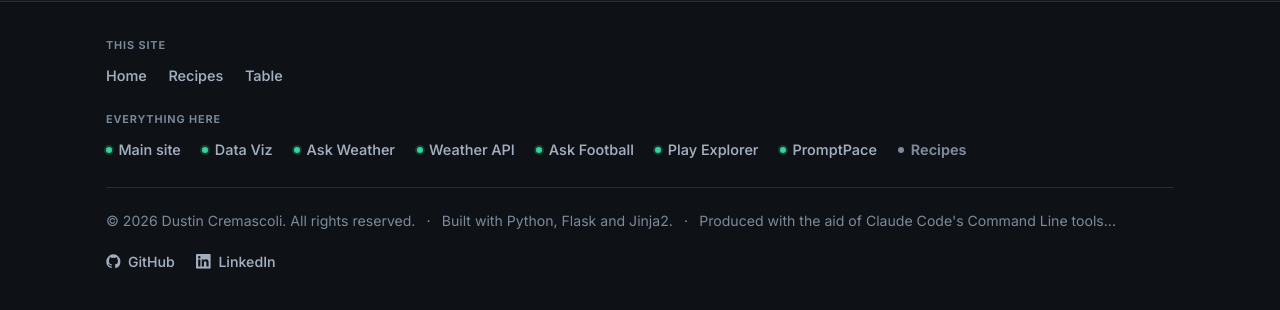
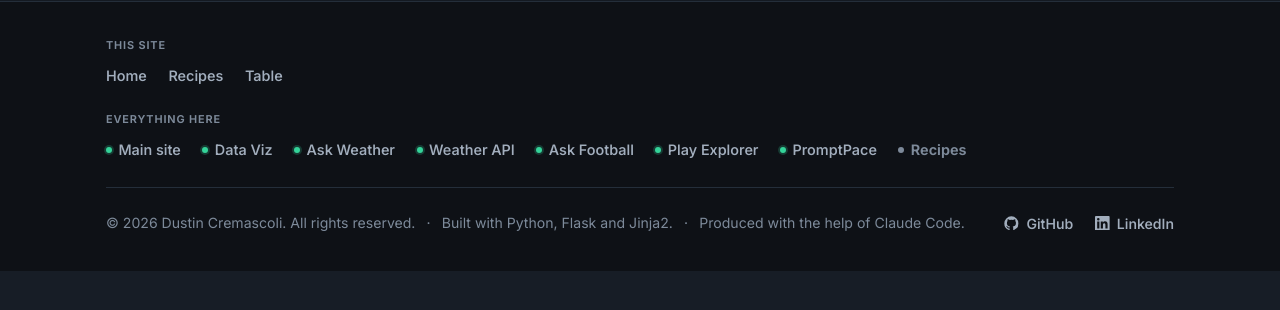
Before and after one commit to dcremas/recipes-flask, a Flask app: page / in a window 1280 px wide. Shown: the part 2408-2718 px from the top of the page. After the commit the page ends 2679 px from the top, so only its background shows below. Run offline with Flask 3, Linux system fonts and the light colour scheme; data that the repository does not hold is empty; some libraries are stand-ins or nearby versions.

Commit message:
Footer: finish the credit line
"Produced with the aid of Claude Code's Command Line tools..." becomes
"Produced with the help of Claude Code.", matching every other copy on the
estate.

Co-Authored-By: Claude Opus 5.5 (1M context) <noreply@anthropic.com>

```diff
--- a/templates/partials/footer.html
+++ b/templates/partials/footer.html
@@ -84,7 +84,7 @@
         <span class="sep" aria-hidden="true">·</span>
         Built with Python, Flask and Jinja2.
         <span class="sep" aria-hidden="true">·</span>
-        <span class="footer-credit">Produced with the aid of Claude Code&#39;s Command Line tools...</span>
+        <span class="footer-credit">Produced with the help of Claude Code.</span>
       </p>
       <ul class="footer-links">
         {% for s in site.socials %}
```
